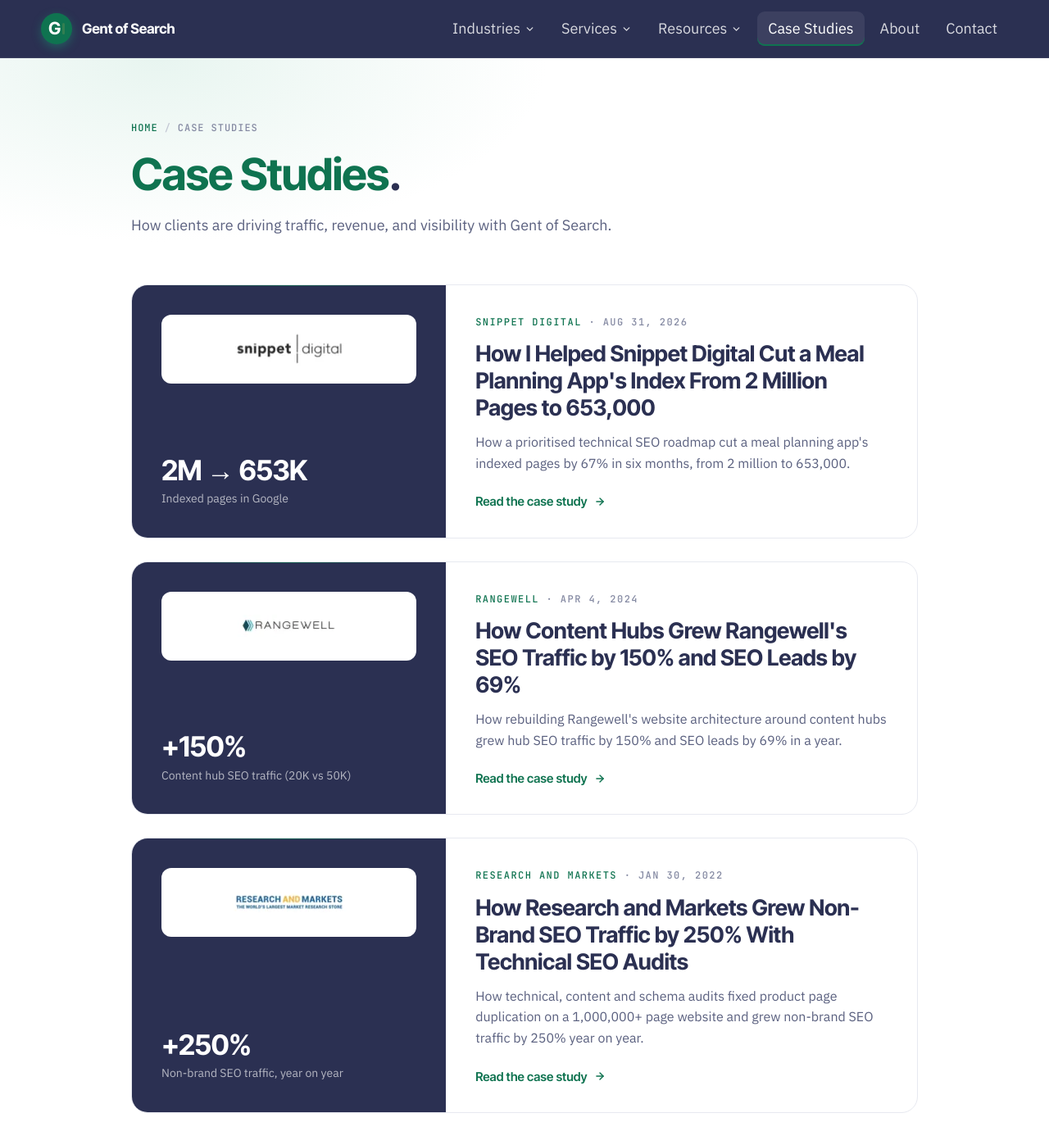
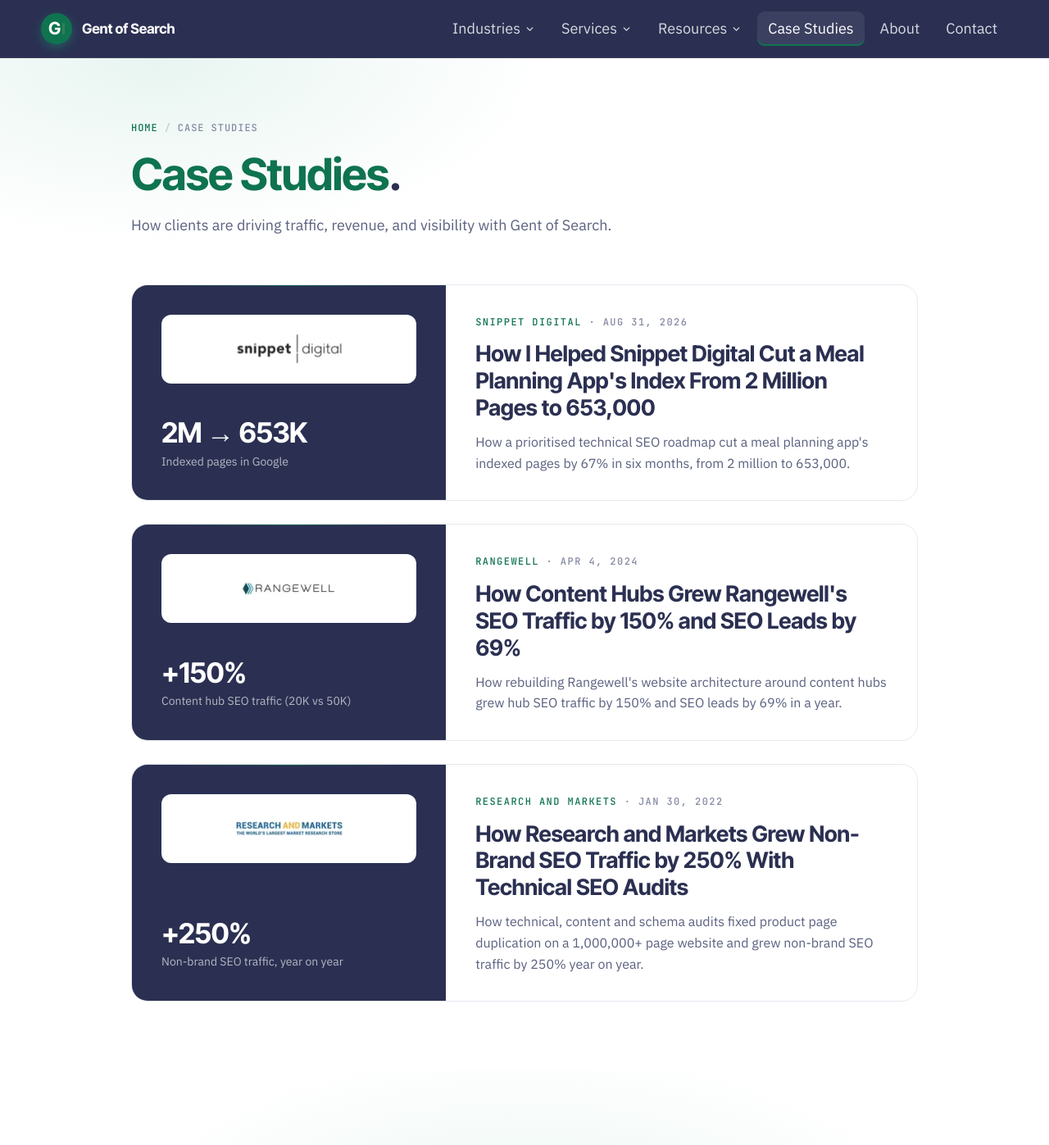
Before and after one commit to Gent-of-Search/gentofsearch.com, a Jekyll site: the page built from case-study/index.html, in a window 1280 px wide and 1400 px high. Shown: the top 1397 px of the window at 82% size. Built offline with Jekyll 4.4.1, drawn with Linux system fonts in a browser that asks for light colours.

Commit message:
Remove 'Read the case study' from case study tiles
Co-Authored-By: Claude Opus 5.5 <noreply@anthropic.com>

```diff
--- a/case-study/index.html
+++ b/case-study/index.html
@@ -39,8 +39,7 @@ nav_active: case-study
       <div style="padding:36px 36px 32px; display:flex; flex-direction:column;">
         <div style="font-family:'JetBrains Mono',monospace; font-size:12px; font-weight:500; letter-spacing:0.12em; text-transform:uppercase; color:#0F7350; margin-bottom:14px;">{{ c.client }}{% if c.date %} <span style="color:#8489A2;">&middot; {{ c.date | date: "%b %-d, %Y" }}</span>{% endif %}</div>
         <h2 style="font-family:'Inter Tight',sans-serif; font-weight:700; font-size:clamp(22px,2.4vw,27px); line-height:1.22; letter-spacing:-0.01em; color:#2B3052; margin:0 0 12px;">{{ c.title }}</h2>
-        <p style="font-size:16px; line-height:1.6; color:#5A607F; margin:0 0 22px;">{{ c.description }}</p>
-        <span style="margin-top:auto; display:inline-flex; align-items:center; gap:8px; font-family:'Inter Tight',sans-serif; font-weight:600; font-size:15px; color:#0F7350;">Read the case study<svg width="14" height="14" viewBox="0 0 24 24" fill="none" stroke="currentColor" stroke-width="2.5" stroke-linecap="round" stroke-linejoin="round"><line x1="5" y1="12" x2="19" y2="12"></line><polyline points="12 5 19 12 12 19"></polyline></svg></span>
+        <p style="font-size:16px; line-height:1.6; color:#5A607F; margin:0;">{{ c.description }}</p>
       </div>
     </a>
     {% endfor %}
```
